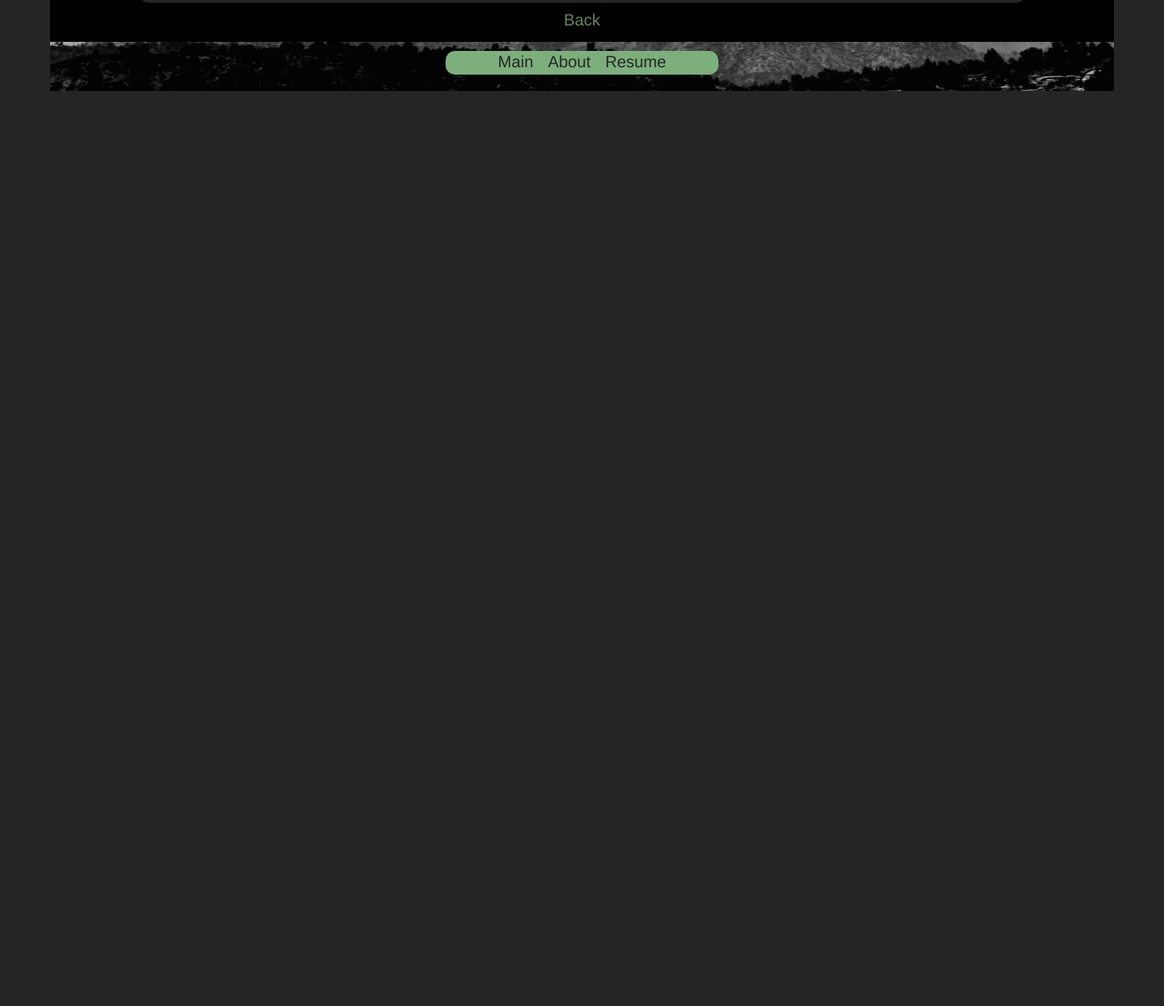
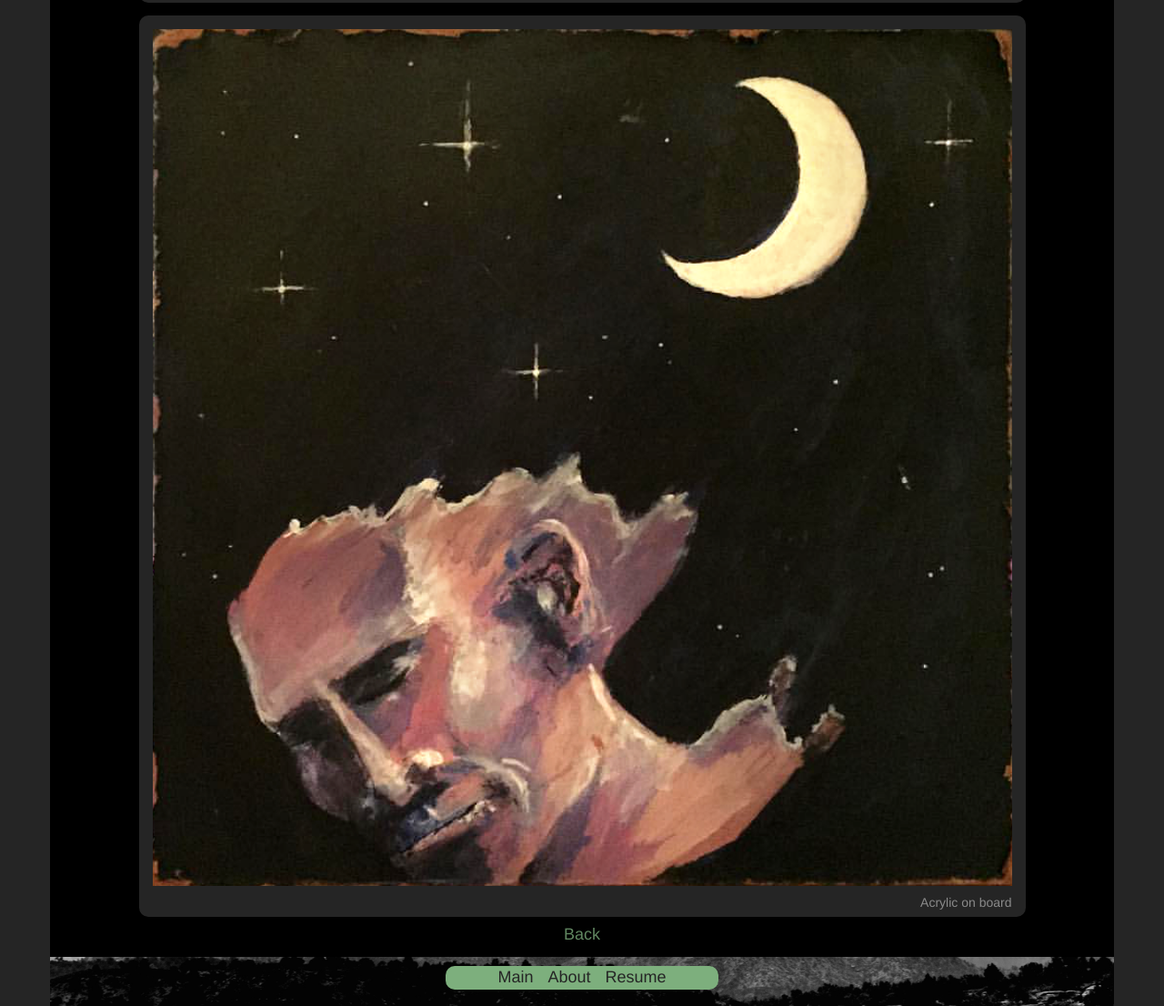
Before and after one commit to sewardhorace/sewardhorace.github.io, a plain HTML site: page artpages/painting.html in a window 1280 px wide. Shown: the part 1621-2727 px from the top of the page at 91% size. Before the commit the page ends 1721 px from the top, so only its background shows below. Drawn offline with nearby package versions, Linux system fonts and the light colour scheme.

Commit message:
added a painting

```diff
--- a/artpages/painting.html
+++ b/artpages/painting.html
@@ -33,6 +33,14 @@
     </div>
 
     <div class="row">
+      <div class="col-xs-0 col-md-1"></div>
+      <div class="col-xs-12 col-md-10 group">
+        <img src="../assets/images/meltface.png">
+        <p class="text-right">Acrylic on board</p>
+      </div>
+    </div>
+
+    <div class="row">
       <div class="col-xs-12">
         <a href="../art.html"><h4>Back</h4></a>
       </div>
```
Also changed, not shown: assets/images/meltface.png (added).
